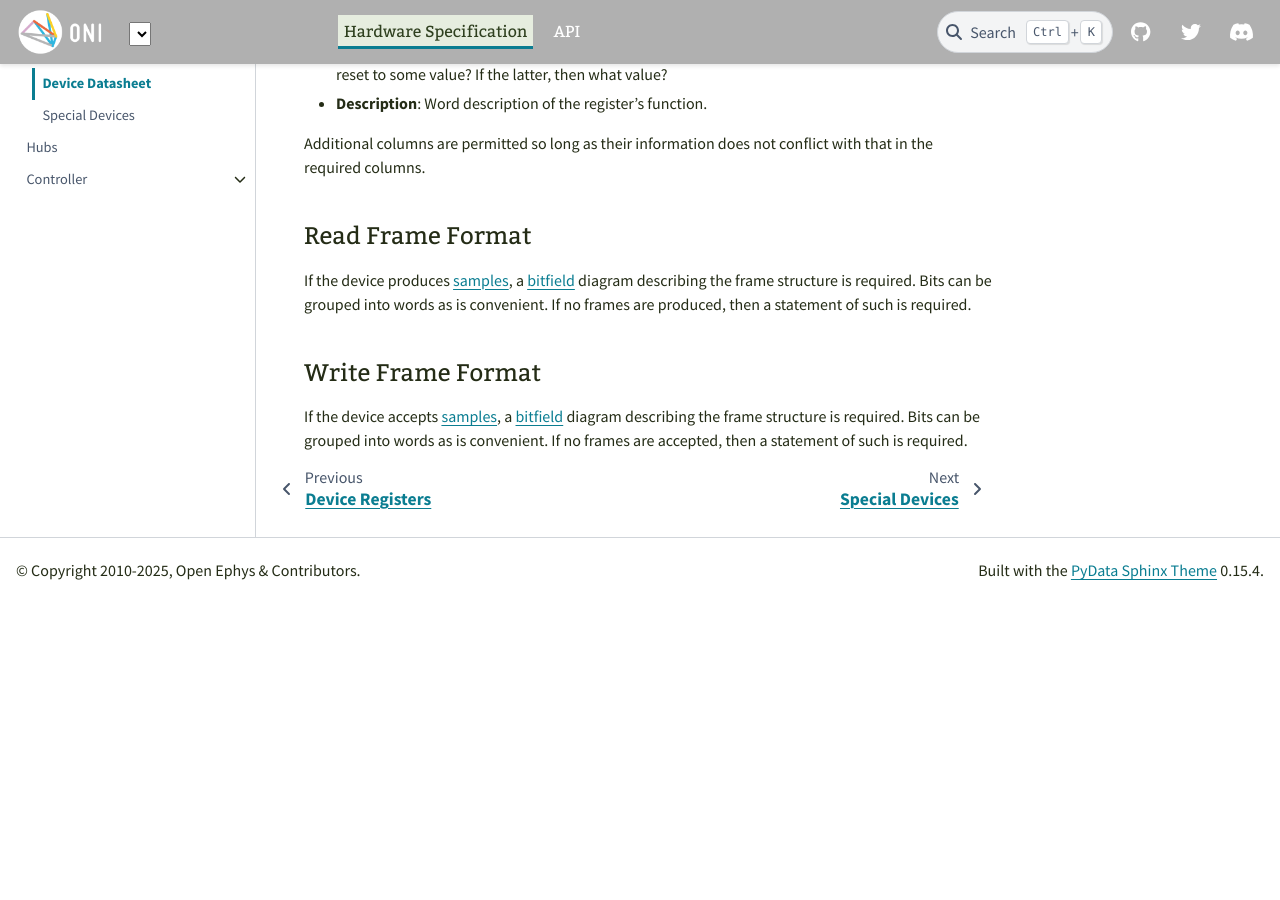
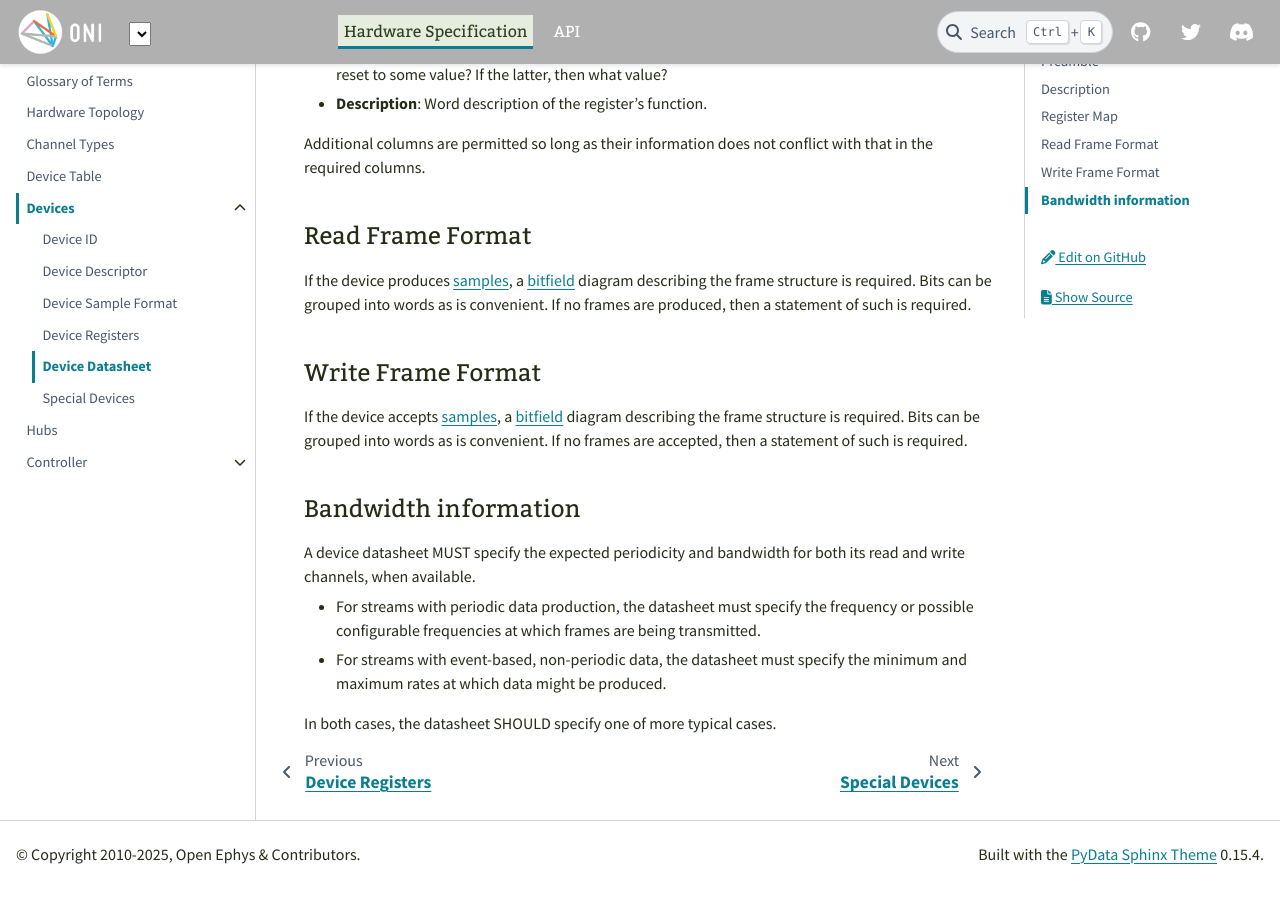
Before and after one commit to open-ephys/ONI, a Sphinx documentation site: the page built from source/hw-spec/devices/datasheet.rst, in a window 1280 px wide and 900 px high, scrolled down 1283 px. Built offline with Sphinx 7.4.7 and the PyData theme 0.15.4, drawn with Linux system fonts in a browser that asks for light colours; before the commit the page ends 1900 px from its top, so only the background shows below that.

Commit message:
Add bandwidth information requirement to devices datasheet

```diff
--- a/source/hw-spec/devices/datasheet.rst
+++ b/source/hw-spec/devices/datasheet.rst
@@ -78,3 +78,17 @@
 <https://en.wikipedia.org/wiki/Bit_field>`__ diagram describing the frame
 structure is required. Bits can be grouped into words as is convenient. If no
 frames are accepted, then a statement of such is required.
+
+.. _dev-datasheet-bandwidth:
+
+Bandwidth information
+~~~~~~~~~~~~~~~~~~~~~~
+A device datasheet MUST specify the expected periodicity and bandwidth for
+both its read and write channels, when available.
+
+- For streams with periodic data production, the datasheet must specify the frequency or
+  possible configurable frequencies at which frames are being transmitted.
+- For streams with event-based, non-periodic data, the datasheet must specify the
+  minimum and maximum rates at which data might be produced.
+
+In both cases, the datasheet SHOULD specify one of more typical cases.
```
